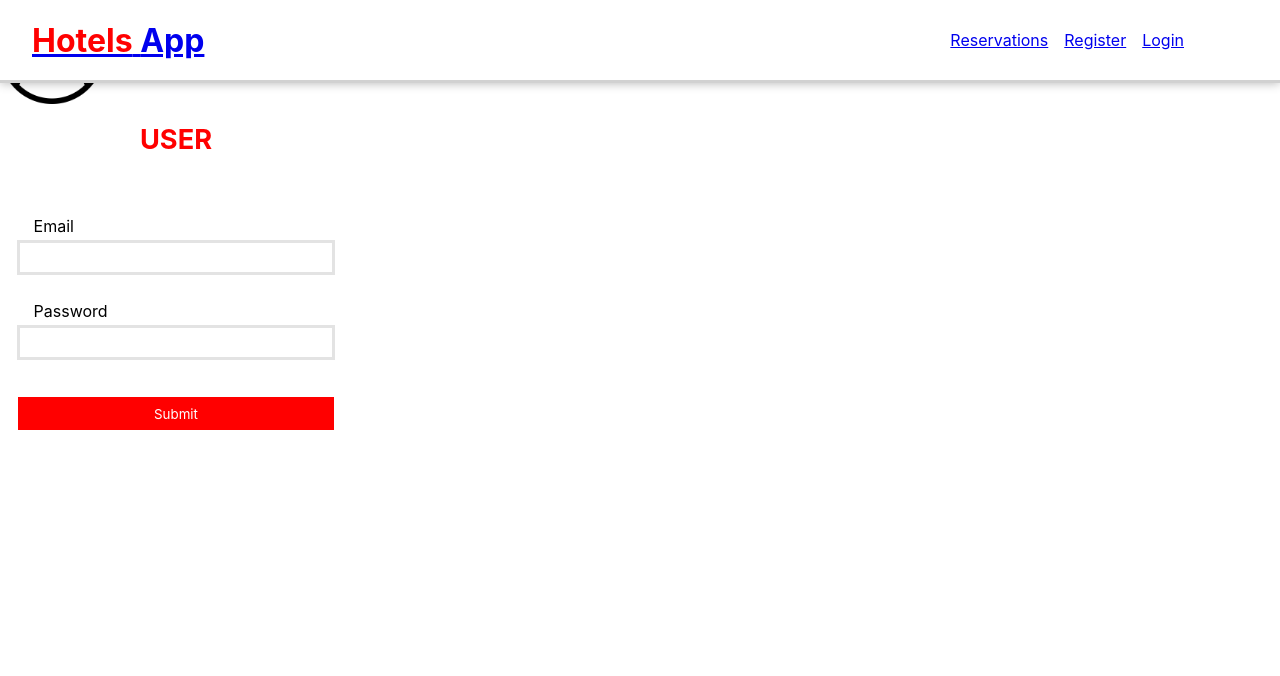
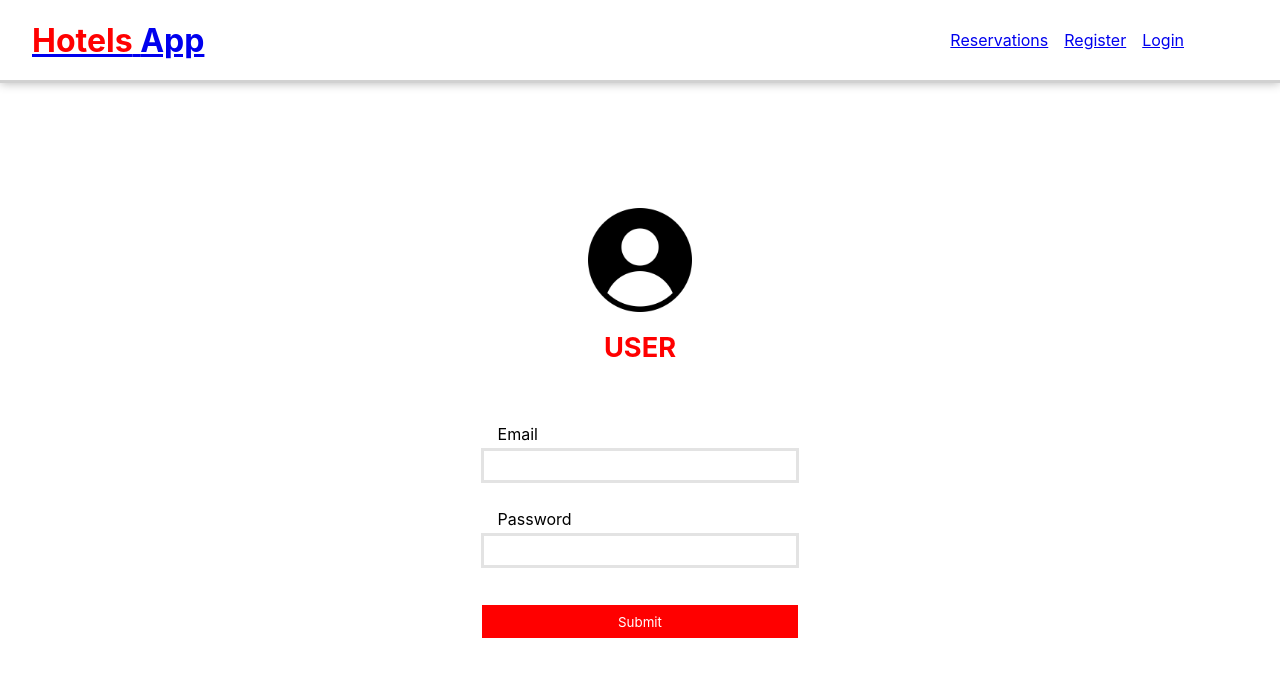
Before and after one commit to JhonFAlzate/hotels-by-jf, a React (Vite) app: page /login in a window 1280 px wide. Shown: the top 676 px of the page. Built offline with nearby package versions, Linux system fonts and the light colour scheme.

Commit message:
Correciones de maquetado y funcionalidad del buton de logout

```diff
--- a/src/components/styles/LoginPage.css
+++ b/src/components/styles/LoginPage.css
@@ -1,6 +1,17 @@
+.login_container_phader {
+    width: 100%;
+    margin-top: 10em;
+    display: flex;
+    justify-content: center;
+    flex-direction: column;
+    align-items: center;
+    flex-wrap: wrap;
+
+
+}
+
 .login_user_registered {
     width: 100%;
-    margin-top: 20em;
     display: flex;
     justify-content: center;
     flex-direction: column;
@@ -33,16 +44,26 @@
     }
 }
 
+.login_container {
+    width: 100%;
+    margin-top: 1em;
+    display: flex;
+    justify-content: center;
+    flex-direction: column;
+    align-items: center;
+    flex-wrap: wrap;
 
+}
 .login_img {
+    margin-top: 2em;
     width: 6.5em;
+
 
 }
 .login_form {
     width: 80%;
     height: 25em;
     max-width: 22em;
-
     display: flex;
     justify-content: center;
     flex-direction: column;
--- a/src/pages/LoginPage.jsx
+++ b/src/pages/LoginPage.jsx
@@ -33,10 +33,17 @@ const LoginPage = () => {
 
      }, [])
 
+     const handleDeleteLocalStore = () => {
+
+        localStorage.removeItem('token')
+        localStorage.removeItem('userLogged')
+
+     }
+
      /* Éso lo hice con ayuda del ChapGpt */
 
   return (
-    <section>
+    <section className="login_container_phader">
     {
 
       localStorage.getItem('token')
@@ -49,7 +56,7 @@ const LoginPage = () => {
 
         <h3 className="login_user_name"><span>Welcome,</span><span className="login_user_name_data">{user.firstName} {user.lastName}</span></h3>
 
-        <button className="login_user_btn">Logout</button>
+        <button onClick={handleDeleteLocalStore} className="login_user_btn">Logout</button>
      </div>
      )
 
```
